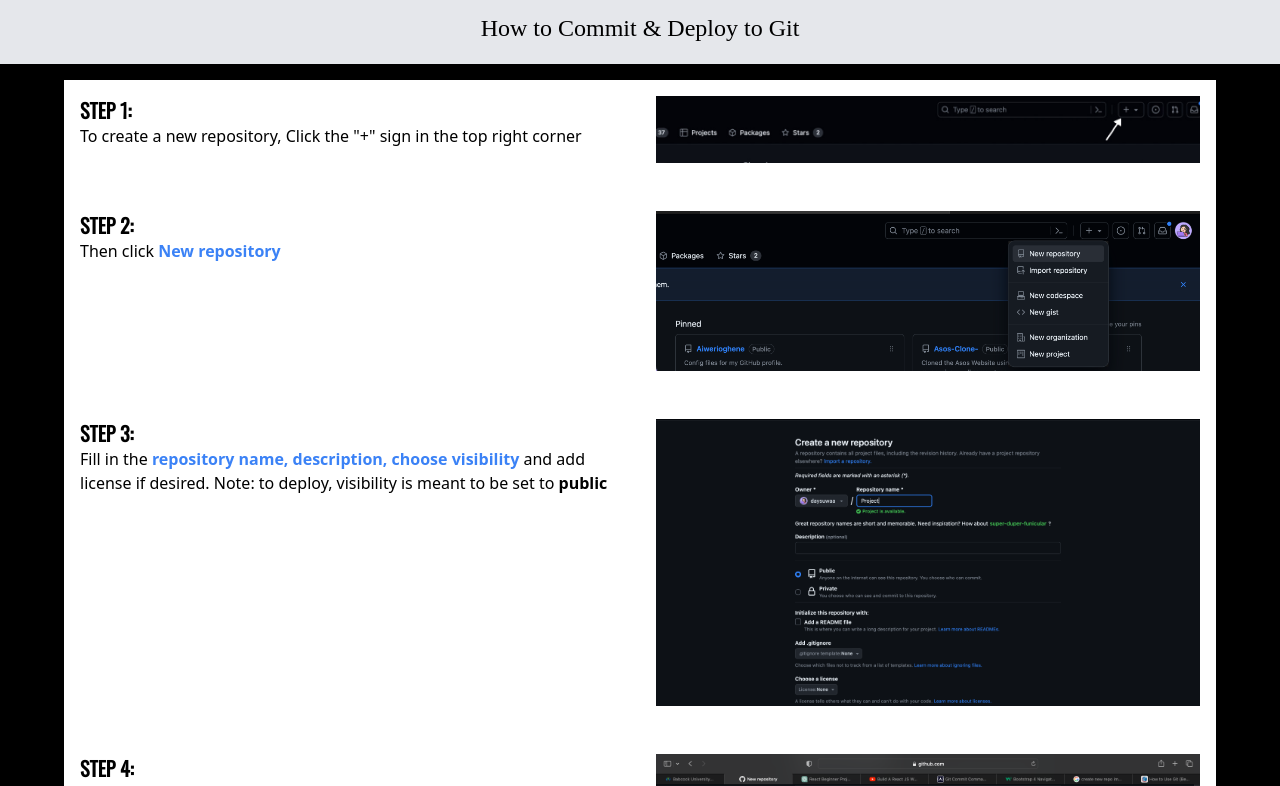
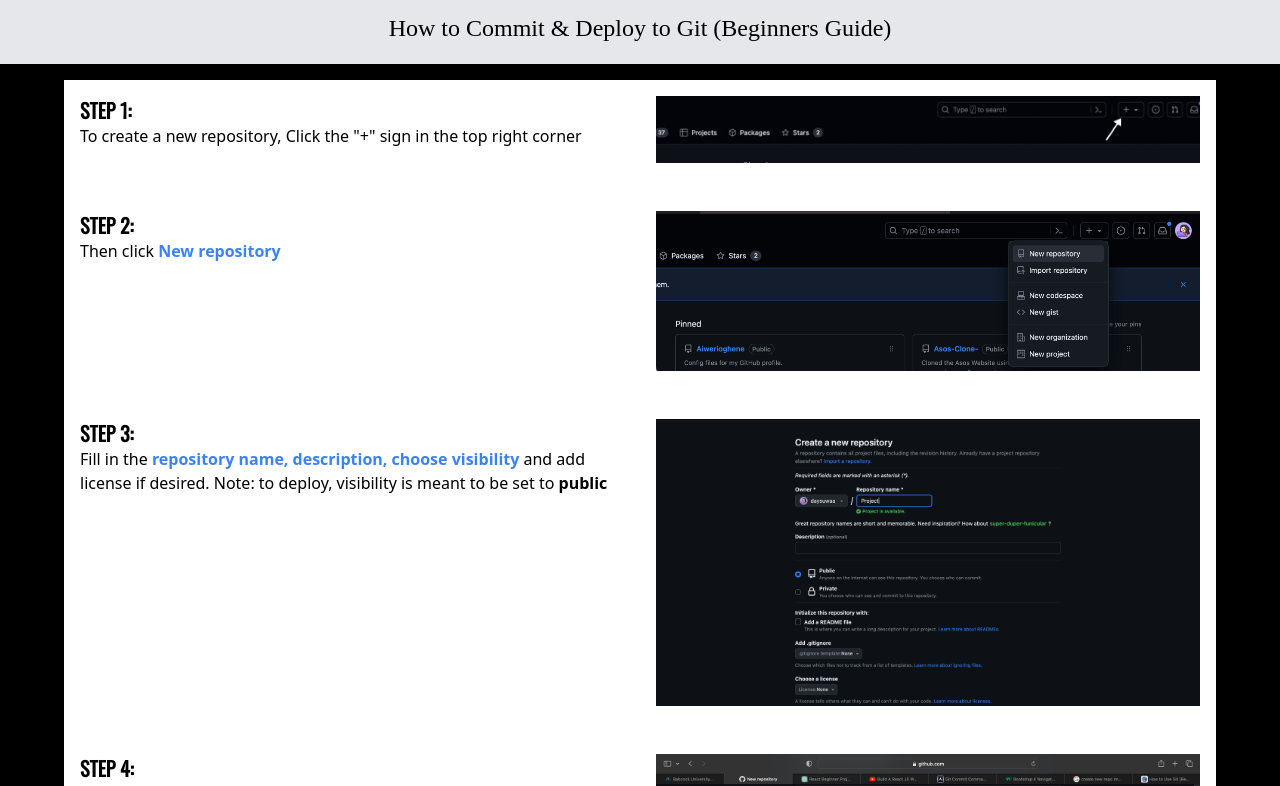
Before and after one commit to daysuwaa/DeployMate, a React (Create React App) app: page / in a window 1280 px wide. Shown: the top 786 px of the page. Built offline with nearby package versions, Linux system fonts and the light colour scheme; a web font is replaced by a local one.

Commit message:
edited something in the nav

```diff
--- a/src/components/Navbar.jsx
+++ b/src/components/Navbar.jsx
@@ -3,7 +3,8 @@
 const Navbar = () => {
   return (
     <div>
-      <h1 className='bg-gray-200 text-center h-[4rem] pt-3 text-black font-customFont text-2xl'>How to Commit & Deploy to Git </h1>
+      <h1 className='bg-gray-200 text-center h-[4rem] pt-3 text-black font-customFont text-2xl'>
+        How to Commit & Deploy to Git (Beginners Guide) </h1>
     </div>
   )
 }
```
